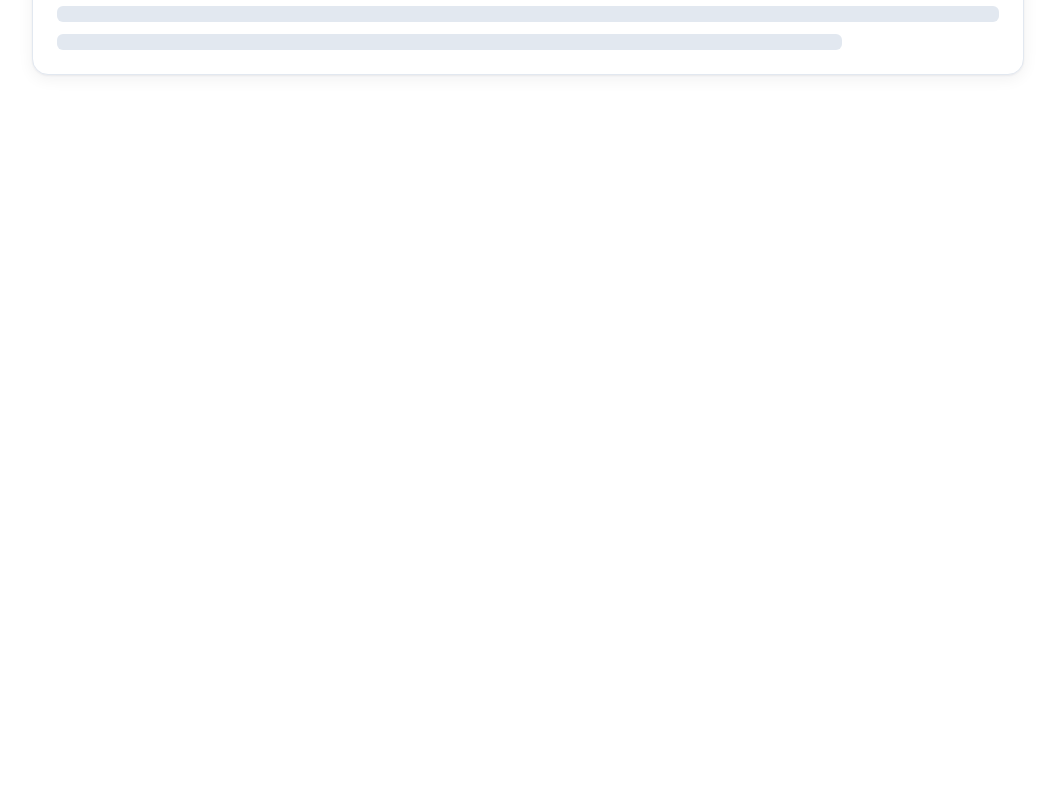
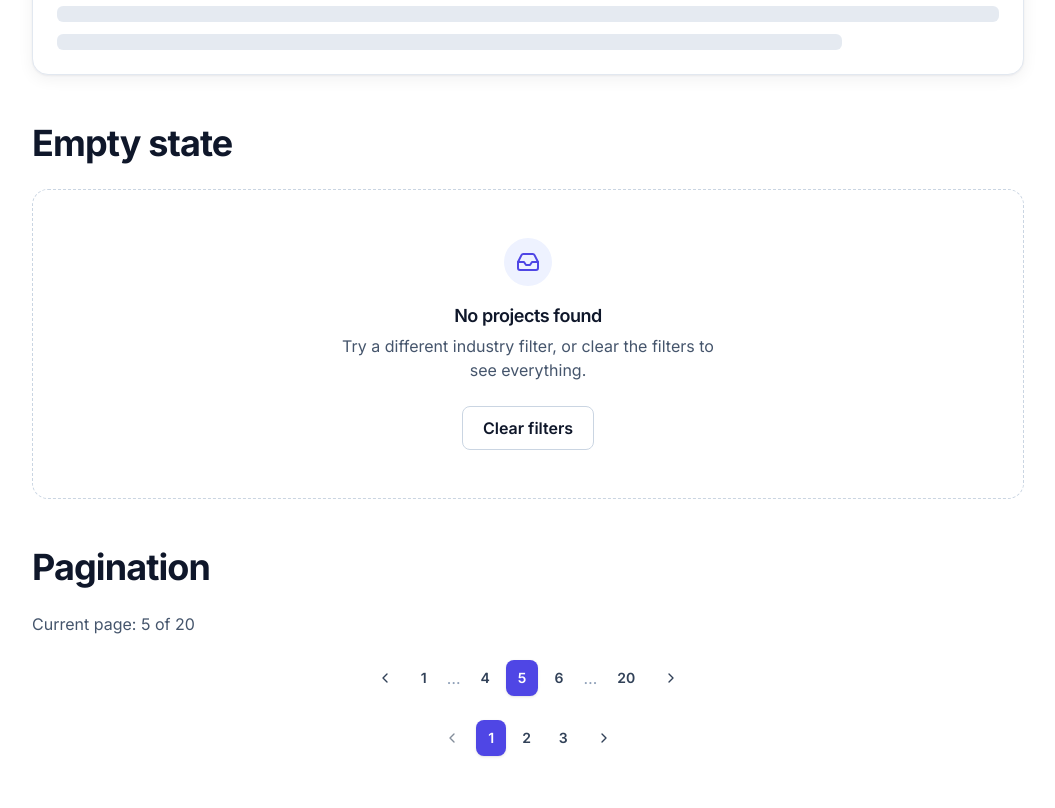
Before and after one commit to sabatauqeer656/stackwell-agency-platform, a React (Vite) app in the folder client/: page /design-preview in a window 1280 px wide. Shown: the part 3080-3888 px from the top of the page, without its empty margins (112-1167 px from the left). Before the commit the page ends 3203 px from the top, so only its background shows below. Built offline with nearby package versions, Linux system fonts and the light colour scheme.

Commit message:
feat(client): add EmptyState, Pagination and Tabs components

```diff
--- /dev/null
+++ b/client/src/components/ui/EmptyState.jsx
@@ -0,0 +1,22 @@
+import { cn } from '../../lib/utils.js';
+
+// icon: a lucide component (e.g. Inbox). action: any node, usually a <Button>.
+export default function EmptyState({ icon: Icon, title, description, action, className }) {
+  return (
+    <div
+      className={cn(
+        'flex flex-col items-center rounded-card border border-dashed border-slate-300 px-6 py-12 text-center',
+        className
+      )}
+    >
+      {Icon && (
+        <span className="mb-4 flex h-12 w-12 items-center justify-center rounded-full bg-brand-50 text-brand-600">
+          <Icon className="h-6 w-6" aria-hidden="true" />
+        </span>
+      )}
+      <h3 className="text-lg font-semibold text-ink">{title}</h3>
+      {description && <p className="mt-1 max-w-sm text-slate-600">{description}</p>}
+      {action && <div className="mt-6">{action}</div>}
+    </div>
+  );
+}
--- /dev/null
+++ b/client/src/components/ui/Pagination.jsx
@@ -0,0 +1,66 @@
+import { ChevronLeft, ChevronRight } from 'lucide-react';
+import Button from './Button.jsx';
+
+// Page numbers to show: always first and last, plus the current page and its neighbours.
+// 'gap' marks a "..." between non-adjacent numbers. Example (page 5 of 20): 1 gap 4 5 6 gap 20
+function getPageItems(page, totalPages) {
+  const pages = new Set([1, totalPages, page - 1, page, page + 1]);
+  const sorted = [...pages].filter((p) => p >= 1 && p <= totalPages).sort((a, b) => a - b);
+
+  const items = [];
+  sorted.forEach((p, i) => {
+    if (i > 0 && p - sorted[i - 1] > 1) {
+      // Showing a single hidden page as "..." would be silly; show the page itself.
+      items.push(p - sorted[i - 1] === 2 ? sorted[i - 1] + 1 : 'gap');
+    }
+    items.push(p);
+  });
+  return items;
+}
+
+export default function Pagination({ page, totalPages, onPageChange }) {
+  if (totalPages <= 1) return null;
+
+  return (
+    <nav aria-label="Pagination" className="flex items-center justify-center gap-1">
+      <Button
+        variant="ghost"
+        size="sm"
+        aria-label="Previous page"
+        disabled={page <= 1}
+        onClick={() => onPageChange(page - 1)}
+      >
+        <ChevronLeft className="h-4 w-4" aria-hidden="true" />
+      </Button>
+
+      {getPageItems(page, totalPages).map((item, i) =>
+        item === 'gap' ? (
+          <span key={`gap-${i}`} className="px-1 text-slate-400" aria-hidden="true">
+            …
+          </span>
+        ) : (
+          <Button
+            key={item}
+            variant={item === page ? 'primary' : 'ghost'}
+            size="sm"
+            aria-label={`Page ${item}`}
+            aria-current={item === page ? 'page' : undefined}
+            onClick={() => onPageChange(item)}
+          >
+            {item}
+          </Button>
+        )
+      )}
+
+      <Button
+        variant="ghost"
+        size="sm"
+        aria-label="Next page"
+        disabled={page >= totalPages}
+        onClick={() => onPageChange(page + 1)}
+      >
+        <ChevronRight className="h-4 w-4" aria-hidden="true" />
+      </Button>
+    </nav>
+  );
+}
--- /dev/null
+++ b/client/src/components/ui/Tabs.jsx
@@ -0,0 +1,76 @@
+import { useId, useRef, useState } from 'react';
+import { cn } from '../../lib/utils.js';
+
+// tabs: [{ id, label, content }]. Follows the WAI-ARIA "tabs" pattern:
+// arrow keys move between tabs, Home/End jump to the ends, only the active tab is in the Tab order.
+export default function Tabs({ tabs, defaultTab, onChange, className }) {
+  const baseId = useId();
+  const [active, setActive] = useState(defaultTab ?? tabs[0]?.id);
+  const tabRefs = useRef({});
+
+  const select = (id) => {
+    setActive(id);
+    onChange?.(id);
+  };
+
+  const handleKeyDown = (e, index) => {
+    let next;
+    if (e.key === 'ArrowRight') next = (index + 1) % tabs.length;
+    else if (e.key === 'ArrowLeft') next = (index - 1 + tabs.length) % tabs.length;
+    else if (e.key === 'Home') next = 0;
+    else if (e.key === 'End') next = tabs.length - 1;
+    else return;
+
+    e.preventDefault(); // stop the page from scrolling on Home/End
+    select(tabs[next].id);
+    tabRefs.current[tabs[next].id]?.focus();
+  };
+
+  return (
+    <div className={className}>
+      <div role="tablist" className="flex gap-1 overflow-x-auto border-b border-slate-200">
+        {tabs.map((tab, index) => {
+          const selected = tab.id === active;
+          return (
+            <button
+              key={tab.id}
+              ref={(el) => {
+                tabRefs.current[tab.id] = el;
+              }}
+              type="button"
+              role="tab"
+              id={`${baseId}-tab-${tab.id}`}
+              aria-selected={selected}
+              aria-controls={`${baseId}-panel-${tab.id}`}
+              tabIndex={selected ? 0 : -1}
+              onClick={() => select(tab.id)}
+              onKeyDown={(e) => handleKeyDown(e, index)}
+              className={cn(
+                '-mb-px whitespace-nowrap border-b-2 px-4 py-2.5 text-sm font-semibold transition-colors',
+                selected
+                  ? 'border-brand-600 text-brand-700'
+                  : 'border-transparent text-slate-600 hover:text-ink'
+              )}
+            >
+              {tab.label}
+            </button>
+          );
+        })}
+      </div>
+
+      {tabs.map((tab) => (
+        <div
+          key={tab.id}
+          role="tabpanel"
+          id={`${baseId}-panel-${tab.id}`}
+          aria-labelledby={`${baseId}-tab-${tab.id}`}
+          hidden={tab.id !== active}
+          tabIndex={0}
+          className="pt-6"
+        >
+          {tab.id === active && tab.content}
+        </div>
+      ))}
+    </div>
+  );
+}
--- a/client/src/pages/public/DesignPreview.jsx
+++ b/client/src/pages/public/DesignPreview.jsx
@@ -1,6 +1,10 @@
 // TEMPORARY: visual check of the design tokens and UI kit. Removed before launch.
+import { useState } from 'react';
 import { Link } from 'react-router-dom';
-import { ArrowRight } from 'lucide-react';
+import { ArrowRight, Inbox } from 'lucide-react';
+import EmptyState from '../../components/ui/EmptyState.jsx';
+import Pagination from '../../components/ui/Pagination.jsx';
+import Tabs from '../../components/ui/Tabs.jsx';
 import Button from '../../components/ui/Button.jsx';
 import Input from '../../components/ui/Input.jsx';
 import Textarea from '../../components/ui/Textarea.jsx';
@@ -39,6 +43,8 @@ function Swatches({ title, classes }) {
 }
 
 export default function DesignPreview() {
+  const [page, setPage] = useState(5);
+
   return (
     <main className="mx-auto max-w-5xl space-y-12 px-4 py-12">
       <h1 className="text-h1">Design tokens</h1>
@@ -47,7 +53,7 @@ export default function DesignPreview() {
         <h2 className="text-h2">Colors</h2>
         <Swatches title="brand (indigo)" classes={brandBg} />
         <Swatches title="accent (violet)" classes={accentBg} />
-        <div className="h-16 rounded-card bg-gradient-to-r from-brand-600 to-accent-500" />
+        <div className="h-16 rounded-card bg-linear-to-r from-brand-600 to-accent-500" />
       </section>
 
       <section className="space-y-4">
@@ -163,6 +169,35 @@ export default function DesignPreview() {
           <Skeleton className="h-4 w-5/6" />
         </Card>
       </section>
+
+      <section className="space-y-6">
+        <h2 className="text-h2">Empty state</h2>
+        <EmptyState
+          icon={Inbox}
+          title="No projects found"
+          description="Try a different industry filter, or clear the filters to see everything."
+          action={<Button variant="outline">Clear filters</Button>}
+        />
+      </section>
+
+      <section className="space-y-6">
+        <h2 className="text-h2">Pagination</h2>
+        <p className="text-slate-600">Current page: {page} of 20</p>
+        <Pagination page={page} totalPages={20} onPageChange={setPage} />
+        <Pagination page={1} totalPages={3} onPageChange={() => {}} />
+      </section>
+
+      <section className="space-y-6">
+        <h2 className="text-h2">Tabs</h2>
+        <p className="text-sm text-slate-500">Click a tab, then use the arrow keys, Home and End.</p>
+        <Tabs
+          tabs={[
+            { id: 'features', label: 'Features', content: <p>Feature list goes here.</p> },
+            { id: 'screens', label: 'Screenshots', content: <p>Screenshots go here.</p> },
+            { id: 'pricing', label: 'Pricing', content: <p>Pricing details go here.</p> },
+          ]}
+        />
+      </section>
     </main>
   );
 }
```
